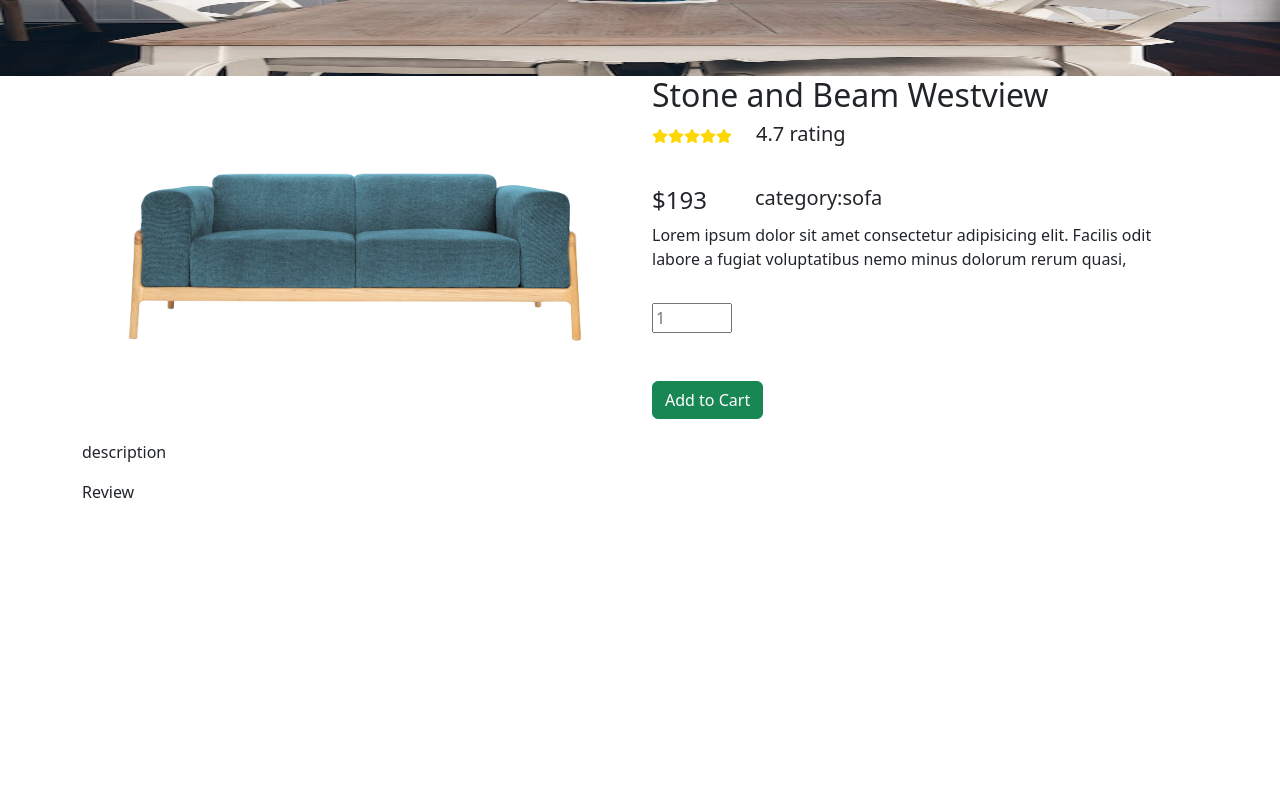
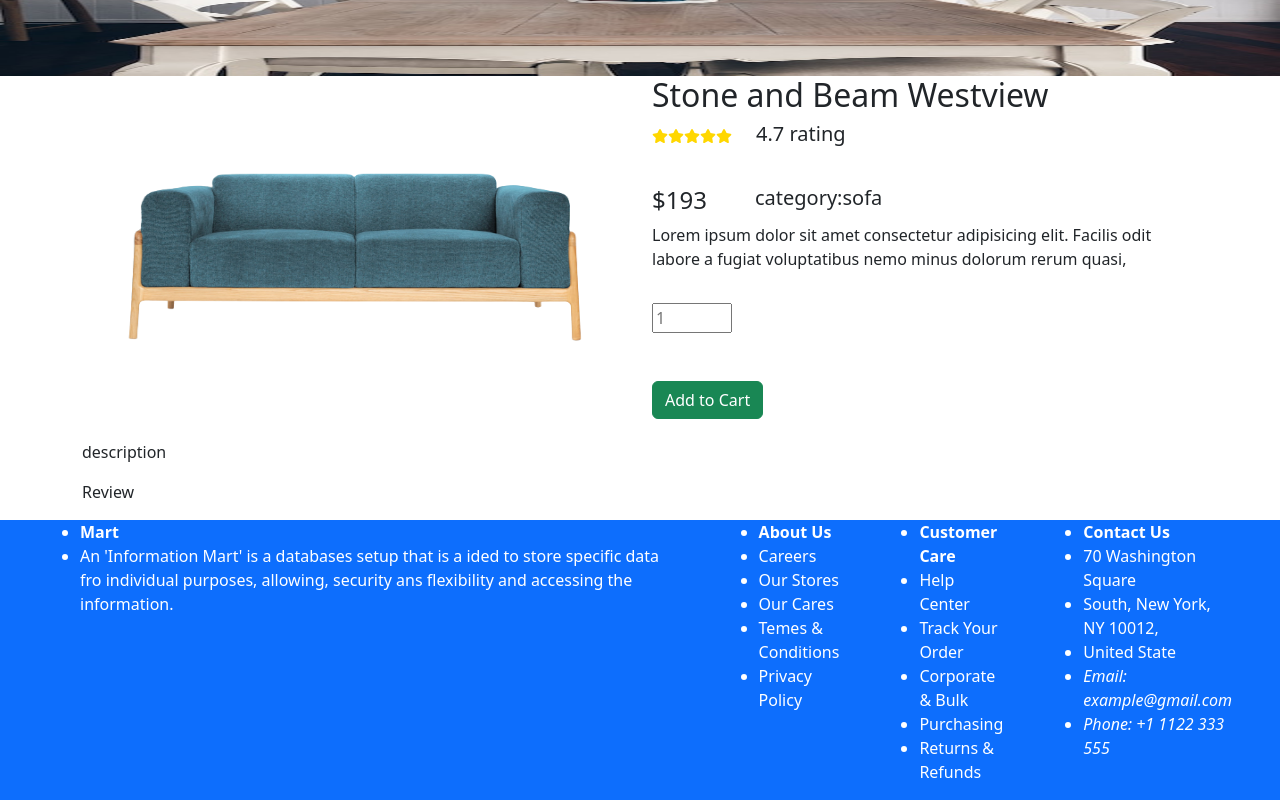
Before and after one commit to smpraneethkumar/Front_End_Project, a React (Vite) app: page /home/01 in a window 1280 px wide. Shown: the part 330-1130 px from the top of the page. Before the commit the page ends 850 px from the top, so only its background shows below. Built offline with nearby package versions, Linux system fonts and the light colour scheme.

Commit message:
working on footer

```diff
--- a/src/App.jsx
+++ b/src/App.jsx
@@ -2,7 +2,7 @@
 import './App.css'
 
 import Routing from './Routes/Routing'
-
+import Footer from './Components/Footer'
 import { Forms } from './Components/Forms'
 import Header from './Components/Header'
 
@@ -14,6 +14,7 @@
     {/* <Forms/>   */}
        <Header/>
      <Routing/>
+     <Footer/>
     {/* <Dummay/> */}
     </>
   )
--- a/src/Components/Footer.jsx
+++ b/src/Components/Footer.jsx
@@ -0,0 +1,38 @@
+import React from 'react'
+
+const Footer = () => {
+  return (
+    <div className='bg-primary text-white d-flex gap-5 justify-content-around ps-5 pe-5'>
+        <ul>
+            <li><b>Mart</b></li>
+            <li>An 'Information Mart' is a databases setup  that is a ided to store specific data fro individual purposes, allowing, security ans flexibility and accessing the information.</li>
+        </ul>
+        <ul>
+            <li><b>About Us</b></li>
+            <li>Careers</li>
+            <li>Our Stores</li>
+            <li>Our Cares</li>
+            <li>Temes & Conditions</li>
+            <li>Privacy Policy</li>
+        </ul>
+        <ul>
+            <li><b>Customer Care</b></li>
+            <li>Help Center</li>
+            <li>Track Your Order</li>
+            <li>Corporate & Bulk</li>
+            <li>Purchasing</li>
+            <li>Returns & Refunds</li>
+        </ul>
+        <ul>
+            <li><b>Contact Us</b></li>
+            <li>70 Washington Square </li>
+            <li>South, New York, NY 10012,</li>
+            <li>United State</li>
+            <li><i>Email: example@gmail.com</i></li>
+            <li><i>Phone: +1 1122 333 555</i></li>
+        </ul>
+    </div>
+  )
+}
+
+export default Footer
--- a/src/Components/ProductDetail.jsx
+++ b/src/Components/ProductDetail.jsx
@@ -1,6 +1,6 @@
 import React from 'react'
 import { useParams } from 'react-router-dom'
-import { discoutProducts } from './AllData';
+import { products } from './AllData';
 import table from "../assets/table.jpg"
 import { FaStar } from "react-icons/fa6";
 import { Link } from 'react-router-dom';
@@ -11,12 +11,12 @@
   // console.log(id);
   // console.log(discoutProducts)
 
-  const [productName] = discoutProducts.filter((ele) =>
+  const [productName] = products.filter((ele) =>
     ele.id === id
 
 
   )
-  let [{ rating }] = productName.reviews
+  let [{ rating  ,text}] = productName.reviews
   // console.log(rating);
 
   // console.log(productName.reviews);
```
